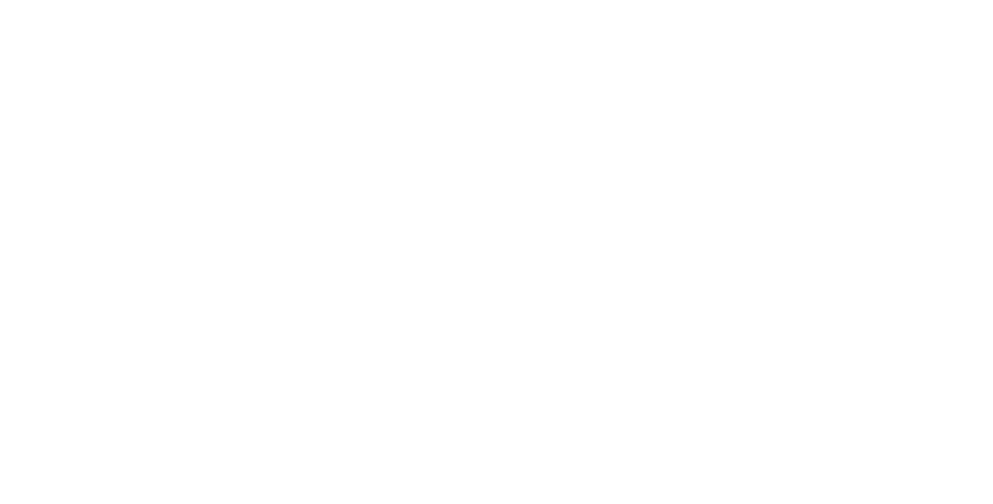
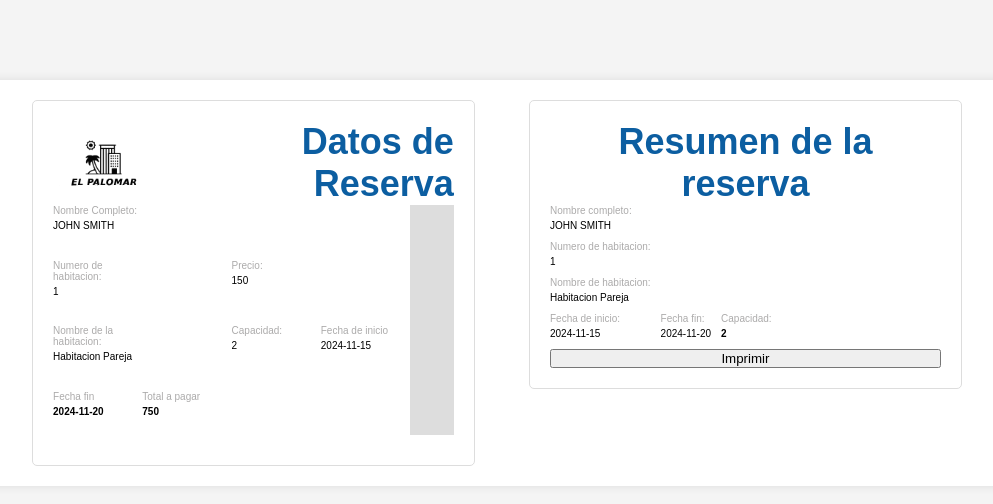
Before and after one commit to BillyCastroB/MERN-hotel, a React (Vite) app: page /boleta in a window 1280 px wide. Before the commit this address had no page. Shown: the top 504 px of the page, without its empty margins (143-1136 px from the left). Built offline with nearby package versions, Linux system fonts and the light colour scheme.

Commit message:
se agrego impresion de boleta y validacion btn habitaciones

```diff
--- a/src/App.jsx
+++ b/src/App.jsx
@@ -9,6 +9,7 @@ import { Crud } from './Components/Admin/Crud/Crud';
 import { ClienteState } from './context/clienteContext/clienteState';
 import { DisponibleState } from './context/disponibilidad/DisponibleState';
 import { useContext } from 'react';
+import { Boleta } from './Components/Habitaciones/boletaHotel/Boleta';
 function App() {
   return (
     <HabitacionState>
@@ -22,6 +23,7 @@ function App() {
               <Route path="/reservar" element={<ReservaHabitacion />} />
               <Route path="/admin" element={<Admin />} />
               <Route path="/panel" element={<Crud />} />
+              <Route path="/boleta" element={<Boleta />} />
             </Routes>
           </BrowserRouter>
         </ClienteState>
--- a/src/Components/Admin/Crud/Reserva.jsx
+++ b/src/Components/Admin/Crud/Reserva.jsx
@@ -1,6 +1,13 @@
 import React from 'react'
 import './Reserva.css';
 export const Reserva = ({id, habitacion, nombre, apellidos,telefono, email, fechaInicio, fechaFin, total}) => {
+
+  const editarFila = ()=>{
+    console.log(`leendo datos para editar de la fila ${id}`);
+  }
+  const leerFila = ()=>{
+    console.log(`leendo datos de la fila ${id}`);
+  }
   return (
     <>
         <p className='propiedad'>{id}</p>
@@ -13,8 +20,8 @@ export const Reserva = ({id, habitacion, nombre, apellidos,telefono, email, fech
         <p className='propiedad'>{fechaFin}</p>
         <p className='propiedad'>{total}</p>
         <div className='btns-crud'>
-            <button className='btn-editar-reserva btn-editar'>Editar</button>
-            <button className='btn-editar-reserva btn-eliminar'>Eliminar</button>
+            <button onClick={editarFila} className='btn-editar-reserva btn-editar'>Editar</button>
+            <button onClick={leerFila} className='btn-editar-reserva btn-eliminar'>Eliminar</button>
         </div>
     </>
   )
--- a/src/Components/Habitaciones/Habitacion/Habitacion.css
+++ b/src/Components/Habitaciones/Habitacion/Habitacion.css
@@ -201,3 +201,8 @@ main{
         justify-content: center;
     }
 }
+.no-usable{
+    opacity: 0.5;
+    pointer-events: none;
+    cursor: not-allowed;
+}
--- a/src/Components/Habitaciones/Habitacion/Habitacion.jsx
+++ b/src/Components/Habitaciones/Habitacion/Habitacion.jsx
@@ -47,7 +47,7 @@ export const Habitacion = ({habitacion}) => {
         break;
 
       default:
-        console.log("algo esta fallando");
+        console.log(".");
         break;
     }
     try {
@@ -115,7 +115,7 @@ export const Habitacion = ({habitacion}) => {
               </div>
               <div>
                 <button
-                  className='btn-disponibilidad '
+                  className={diasFecha.diaInicio !=="" && diasFecha.diaFin !== '' ? 'btn-disponibilidad usable' : "btn-disponibilidad no-usable"}
                   type='submit'
                   onClick={obtenerFechas}
                   >Ver Disponibilidad</button>
--- a/src/Components/Habitaciones/ReservaHabitacion/ReservaHabitacion.jsx
+++ b/src/Components/Habitaciones/ReservaHabitacion/ReservaHabitacion.jsx
@@ -1,10 +1,12 @@
 import React, { useContext, useState, useEffect } from 'react';
 import './ReservaHabitacion.css';
+import { useNavigate } from 'react-router-dom';
 import { Navegacion } from '../../Layout/Navegacion';
 import { HabitacionContext } from '../../../context/habitaciones/habitacionContext';
 import { ClienteContext } from '../../../context/clienteContext/clienteContext';
 
 export const ReservaHabitacion = () => {
+  const navigate = useNavigate();
   const clienteContexto = ClienteContext;
   const { confirmarHuesped, confirmarHabitacion, confirmarFechas } = useContext(clienteContexto);
   const [datosHuesped, setDatosHuesped] = useState({
@@ -173,7 +175,16 @@ export const ReservaHabitacion = () => {
     confirmarFechas(datosFechas);
   };
 
+  const limpiarVolver = ()=>{
+    setDatosHuesped({});
+    setDatosFechas({});
+    setDatosHabitacion({});
+    navigate('/habitaciones');
+  }
 
+  const generarBoleta = ()=>{
+    navigate('/boleta');
+  }
   return habitacion === null ? (
     <p>Habitación no seleccionada</p>
   ) : (
@@ -301,6 +312,9 @@ export const ReservaHabitacion = () => {
                 </button>
               </div>
             </form>
+
+            <button onClick={limpiarVolver} type='button'>Calcelar Reserva</button>
+            <button type='button' onClick={generarBoleta}>Generar boleta</button>
           </div>
         </div>
       </div>
--- /dev/null
+++ b/src/Components/Habitaciones/boletaHotel/Boleta.css
@@ -0,0 +1,132 @@
+body {
+  font-family: Arial, Helvetica, sans-serif;
+  background-color: #f4f4f4;
+}
+
+.container {
+  display: flex;
+  justify-content: space-around;
+  align-items: flex-start;
+  width: 80%;
+  margin: 80px auto;
+  background-color: #fff;
+  padding: 20px;
+  border-radius: 10px;
+  box-shadow: 0 0 10px rgba(0, 0, 0, 0.1);
+}
+
+.header h2 {
+  text-align: right;
+  flex-grow: 1;
+  color: #0c5ea1;
+}
+
+.header2 h2 {
+  color: #0c5ea1;
+}
+
+.boarding-pass {
+  display: flex;
+  flex-direction: column;
+  width: 45%;
+  padding: 20px;
+  border: 1px solid #ddd;
+  border-radius: 5px;
+}
+
+.boarding-pass-alt02 {
+  border: 1px solid #e0e0e0;
+  background-color: #e9f5ff;
+}
+
+.header {
+  display: flex;
+  align-items: center;
+}
+
+.header img {
+  width: 100px;
+  margin-right: 10px;
+}
+
+.passenger-info {
+  display: flex;
+  justify-content: space-between;
+  margin-bottom: 10px;
+}
+
+.passenger-info02 {
+  display: flex;
+  justify-content: space-between;
+  margin-bottom: 1px;
+}
+
+.info-container {
+  display: grid;
+  grid-template-columns: repeat(4, 1fr);
+  gap: 10px;
+}
+
+.barcode {
+  width: 100px;
+  height: 1000px;
+  background-color: #ddd;
+  margin-left: 20px;
+}
+
+.label-value, .label-value02 {
+  display: flex;
+  flex-direction: column;
+}
+
+.label, .label02 {
+  margin-bottom: 4px;
+  color: #acabab;
+}
+
+.value, .value02 {
+  font-weight: normal;
+}
+
+.boarding-pass2 {
+  display: flex;
+  flex-direction: column;
+  width: 44%;
+  padding: 20px;
+  border: 1px solid #ddd;
+  border-radius: 5px;
+}
+
+.boarding-pass-alt02 {
+  border: 1px solid #c0c0c0;
+  background-color: #e9f5ff;
+}
+
+.passenger-info02 {
+  display: flex;
+  justify-content: space-between;
+  margin-bottom: 10px;
+}
+
+.info-container02 {
+  display: grid;
+  grid-template-columns: repeat(1, 1fr);
+  gap: 10px;
+}
+
+.barcode {
+  width: 60px;
+  height: 230px;
+  background-color: #ddd;
+  margin-left: 10px;
+}
+@media print {
+  @page {
+    size: landscape; /* Configura la página en orientación horizontal */
+  }
+
+  /* Estilos adicionales para impresión, si es necesario */
+  .btn-imprimir {
+    display: none; /* Oculta el botón de impresión en la versión impresa */
+  }
+}
--- /dev/null
+++ b/src/Components/Habitaciones/boletaHotel/Boleta.jsx
@@ -0,0 +1,115 @@
+import React from 'react';
+import './Boleta.css';
+
+export function Boleta() {
+
+  const imprimir = ()=>{
+    window.print();
+  }
+  return (
+    <div className="container">
+      <div className="boarding-pass">
+        <div className="header">
+          <img src="./imagenesPaginas/logo-negro.png" alt="Logo" />
+          <h2>Datos de Reserva</h2>
+        </div>
+
+        <div className="passenger-info">
+          <div className="info-container">
+            {/* Fila 1 */}
+            <div className="label-value" style={{ gridColumn: 'span 4' }}>
+              <span className="label">Nombre Completo:</span>
+              <span className="value">JOHN SMITH</span>
+            </div>
+
+            {/* Fila 2 */}
+            <div className="label-value">
+              <span className="label">Numero de habitacion:</span>
+              <span className="value">1</span>
+            </div>
+            <div className="label-value"></div>
+            <div className="label-value">
+              <span className="label">Precio:</span>
+              <span className="value">150</span>
+            </div>
+            <div className="label-value"></div>
+
+            {/* Fila 3 */}
+            <div className="label-value">
+              <span className="label">Nombre de la habitacion:</span>
+              <span className="value">Habitacion Pareja</span>
+            </div>
+            <div className="label-value"></div>
+            <div className="label-value">
+              <span className="label">Capacidad:</span>
+              <span className="value">2</span>
+            </div>
+            <div className="label-value">
+              <span className="label">Fecha de inicio</span>
+              <span className="value">2024-11-15</span>
+            </div>
+
+            {/* Fila 4 */}
+            <div className="label-value">
+              <span className="label">Fecha fin</span>
+              <span className="value" style={{ fontWeight: 'bold' }}>2024-11-20</span>
+            </div>
+            <div className="label-value">
+              <span className="label">Total a pagar</span>
+              <span className="value" style={{ fontWeight: 'bold' }}>750</span>
+            </div>
+          </div>
+          <div className="barcode"></div>
+        </div>
+      </div>
+
+      <div className="boarding-pass2">
+        <div className="header2">
+          <h2>Resumen de la reserva</h2>
+        </div>
+
+        <div className="passenger-info02">
+          <div className="info-container02">
+            {/* Fila 1 */}
+            <div className="label-value02" style={{ gridColumn: 'span 4' }}>
+              <span className="label02">Nombre completo:</span>
+              <span className="value02">JOHN SMITH</span>
+            </div>
+
+            {/* Fila 2 */}
+            <div className="label-value02">
+              <span className="label02">Numero de habitacion:</span>
+              <span className="value02">1</span>
+            </div>
+
+            {/* Fila 3 */}
+            <div className="label-value02"></div>
+            <div className="label-value02"></div>
+            <div className="label-value02"></div>
+
+            <div className="label-value02">
+              <span className="label02">Nombre de habitacion:</span>
+              <span className="value02">Habitacion Pareja</span>
+            </div>
+            <div className="label-value02"></div>
+            <div className="label-value02"></div>
+            <div className="label-value02"></div>
+            <div className="label-value02">
+              <span className="label02">Fecha de inicio:</span>
+              <span className="value02">2024-11-15</span>
+            </div>
+            <div className="label-value02">
+              <span className="label02">Fecha fin:</span>
+              <span className="value02">2024-11-20</span>
+            </div>
+            <div className="label-value02">
+              <span className="label02">Capacidad:</span>
+              <span className="value02" style={{ fontWeight: 'bold' }}>2</span>
+            </div>
+          </div>
+        </div>
+        <button className='btn-imprimir' onClick={imprimir}>Imprimir</button>
+      </div>
+    </div>
+  );
+}
```
Also changed, not shown: src/Components/Admin/Crud/Reserva.css (line endings or trailing spaces).
